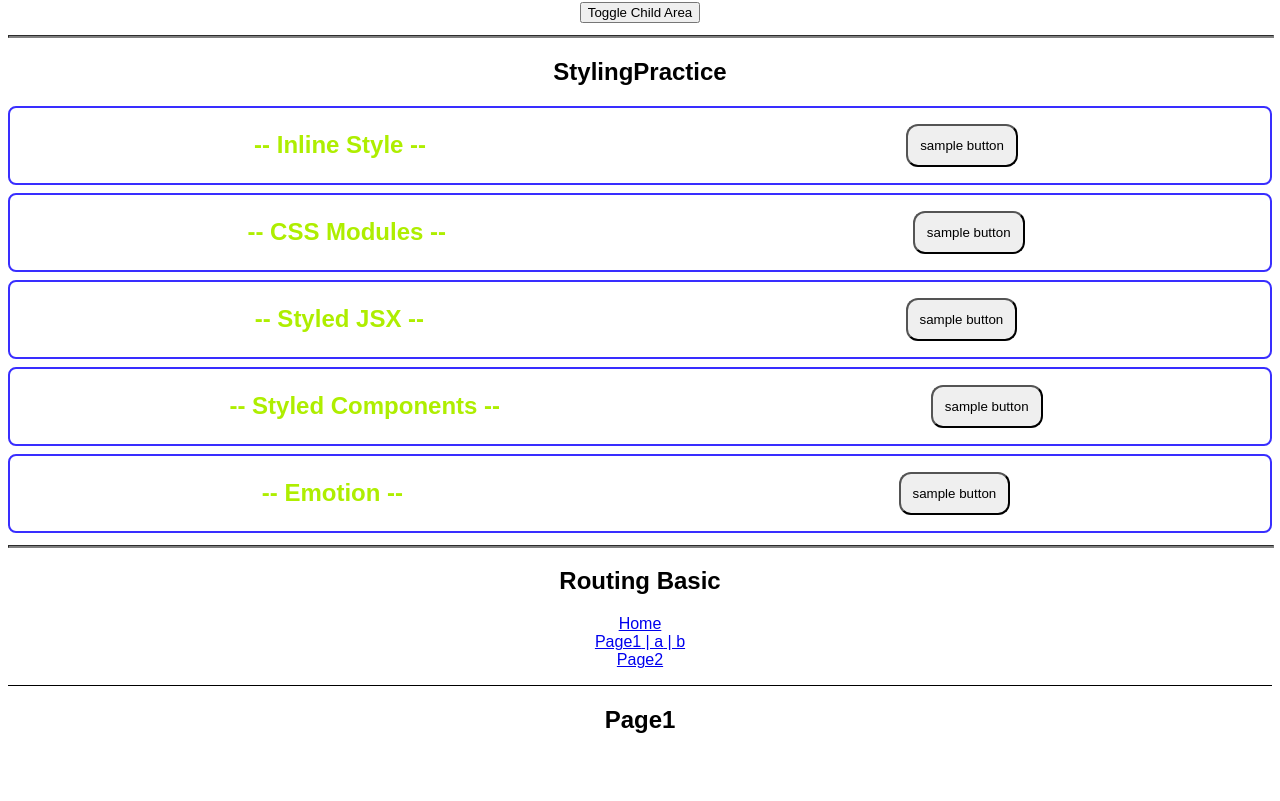
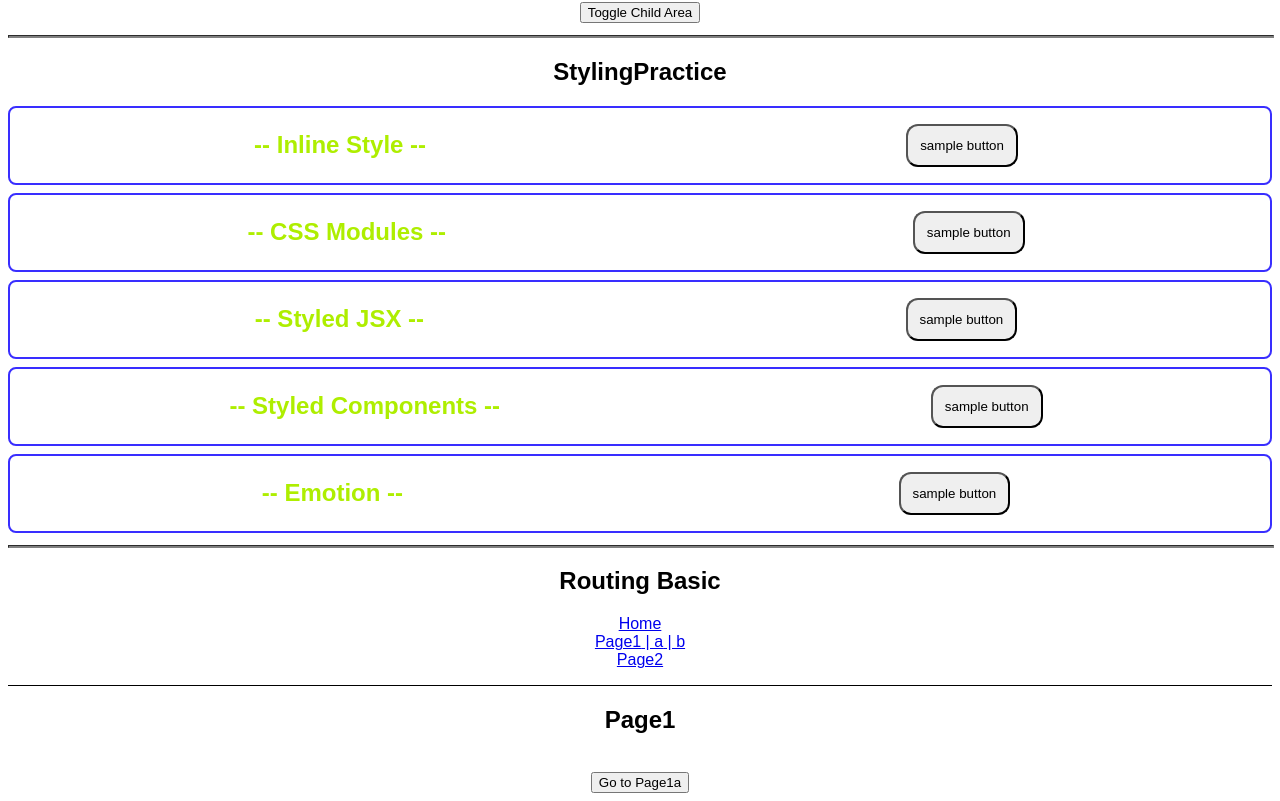
Before and after one commit to sota0121/codesandbox-react-tips, a React (Create React App) app: page /page1 in a window 1280 px wide. Shown: the part 188-989 px from the top of the page. Before the commit the page ends 942 px from the top, so only its background shows below. Built offline with nearby package versions, Linux system fonts and the light colour scheme.

Commit message:
go to the page without clicking link

```diff
--- a/src/components/RoutingBasic/Page1.jsx
+++ b/src/components/RoutingBasic/Page1.jsx
@@ -1,13 +1,26 @@
-import { BrowserRouter, Link, Outlet, Routes, Route } from "react-router-dom";
+import { Outlet, useNavigate } from "react-router-dom";
 
 import { Page1a } from "./Page1a";
 import { Page1b } from "./Page1b";
 
+// See: what change on react-router-dom from v5 to v6 ?
+// https://dev.classmethod.jp/articles/react-router-5to6/
+// ---
+// 1. useHistory --> useNavigate
+
 export const Page1 = (props) => {
   console.log("Page1");
+  const navigate = useNavigate();
+
+  const handleClick = () => {
+    navigate("/page1/a");
+  };
+
   return (
     <>
       <h2>Page1</h2>
+      <br />
+      <button onClick={handleClick}>Go to Page1a</button>
       <Outlet />
     </>
   );
```
